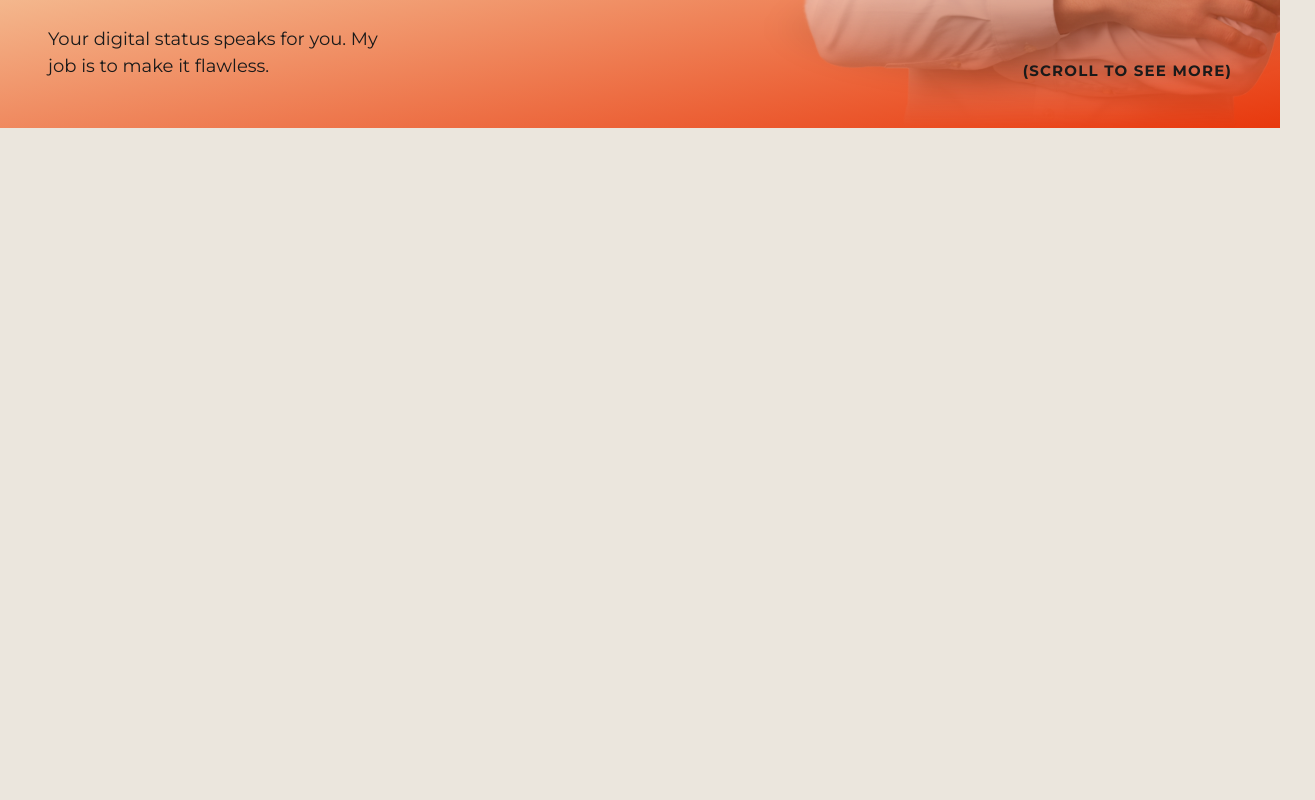
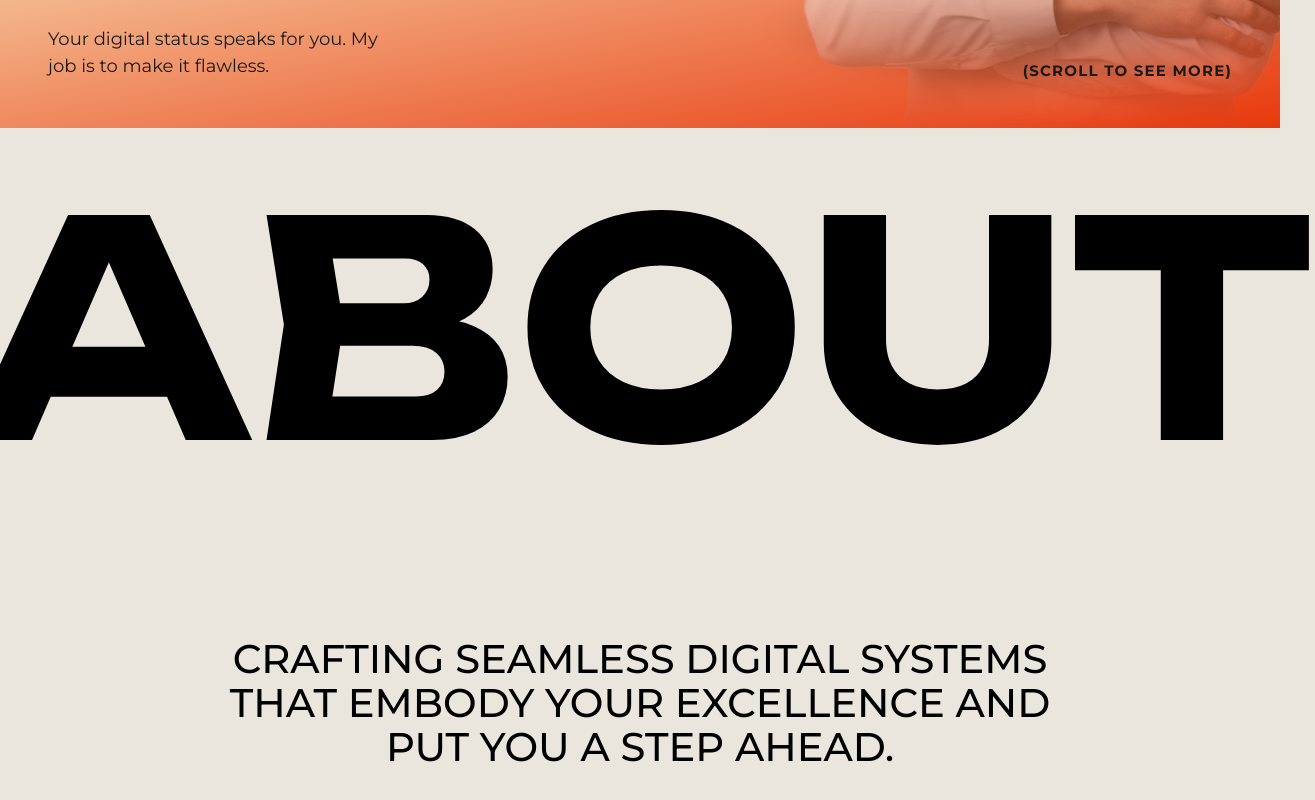
Before and after one commit to dmytro-serhiienko/dmytro_portfolio, a Next.js app: page / in a window 1280 px wide. Shown: the part 672-1472 px from the top of the page, 1315 px wide, since content can reach past the window. Before the commit the page ends 800 px from the top, so only its background shows below. Built offline with nearby package versions, Linux system fonts and the light colour scheme.

Commit message:
draft about

```diff
--- a/app/globals.css
+++ b/app/globals.css
@@ -34,6 +34,7 @@ h5,
 h6,
 p {
   margin: 0;
+  padding: 0;
 }
 
 h1,
--- a/app/layout.tsx
+++ b/app/layout.tsx
@@ -1,6 +1,7 @@
 import localFont from "next/font/local";
 import "./globals.css";
 import Header from "../components/Sections/Header/Header";
+import { About } from "@/components/Sections/About/About";
 
 const unbounded = localFont({
   src: "../public/fonts/Unbounded-VariableFont_wght.ttf",
@@ -23,6 +24,12 @@ const montserrat = localFont({
   display: "swap",
 });
 
+const lexend = localFont({
+  src: "../public/fonts/Lexend-VariableFont_wght.ttf",
+  variable: "--font-lexend",
+  display: "swap",
+});
+
 export default function RootLayout({
   children,
 }: {
@@ -31,11 +38,12 @@ export default function RootLayout({
   return (
     <html
       lang="uk"
-      className={`${unbounded.className} ${unbounded.variable} ${montserrat.variable} h-full antialiased`}
+      className={`${unbounded.className} ${unbounded.variable} ${lexend.variable} ${montserrat.variable} h-full antialiased`}
     >
       <body className="min-h-full flex flex-col">
         <Header />
         <main className="flex-grow">{children}</main>
+        <About />
       </body>
     </html>
   );
--- /dev/null
+++ b/components/Sections/About/About.module.css
@@ -0,0 +1,49 @@
+.about {
+  display: flex;
+  flex-direction: column;
+  min-height: 100vh;
+  width: 100%;
+}
+
+.aboutTitle {
+  display: flex;
+  justify-content: center;
+  font-size: 110px;
+  line-height: 1;
+  margin: 0;
+  text-transform: uppercase;
+  margin-top: 50px;
+}
+
+.aboutContent {
+  flex-grow: 1;
+  display: flex;
+  align-items: center;
+  justify-content: center;
+}
+
+.parDiv {
+  width: 100%;
+}
+
+.aboutPar {
+  font-size: clamp(15px, 10vw, 50px);
+  text-transform: uppercase;
+  font-weight: 500;
+  line-height: 1.1;
+  text-align: center;
+}
+
+@media (min-width: 1024px) {
+  .aboutTitle {
+    font-size: 300px;
+  }
+
+  .parDiv {
+    width: 70%;
+  }
+
+  .aboutPar {
+    font-size: clamp(20px, 8vw, 40px);
+  }
+}
--- /dev/null
+++ b/components/Sections/About/About.tsx
@@ -0,0 +1,19 @@
+import style from "./About.module.css";
+
+export function About() {
+  return (
+    <section id="about" className={style.about}>
+      <h2 className={style.aboutTitle}>ABOUT</h2> {/* Зверху */}
+      <div className={style.aboutContent}>
+        {" "}
+        {/* Центрує все всередині */}
+        <div className={style.parDiv}>
+          <p className={style.aboutPar}>
+            Crafting seamless digital systems that embody your excellence and
+            put you a step ahead.
+          </p>
+        </div>
+      </div>
+    </section>
+  );
+}
```
Also changed, not shown: public/fonts/Lexend-VariableFont_wght.ttf (added).
